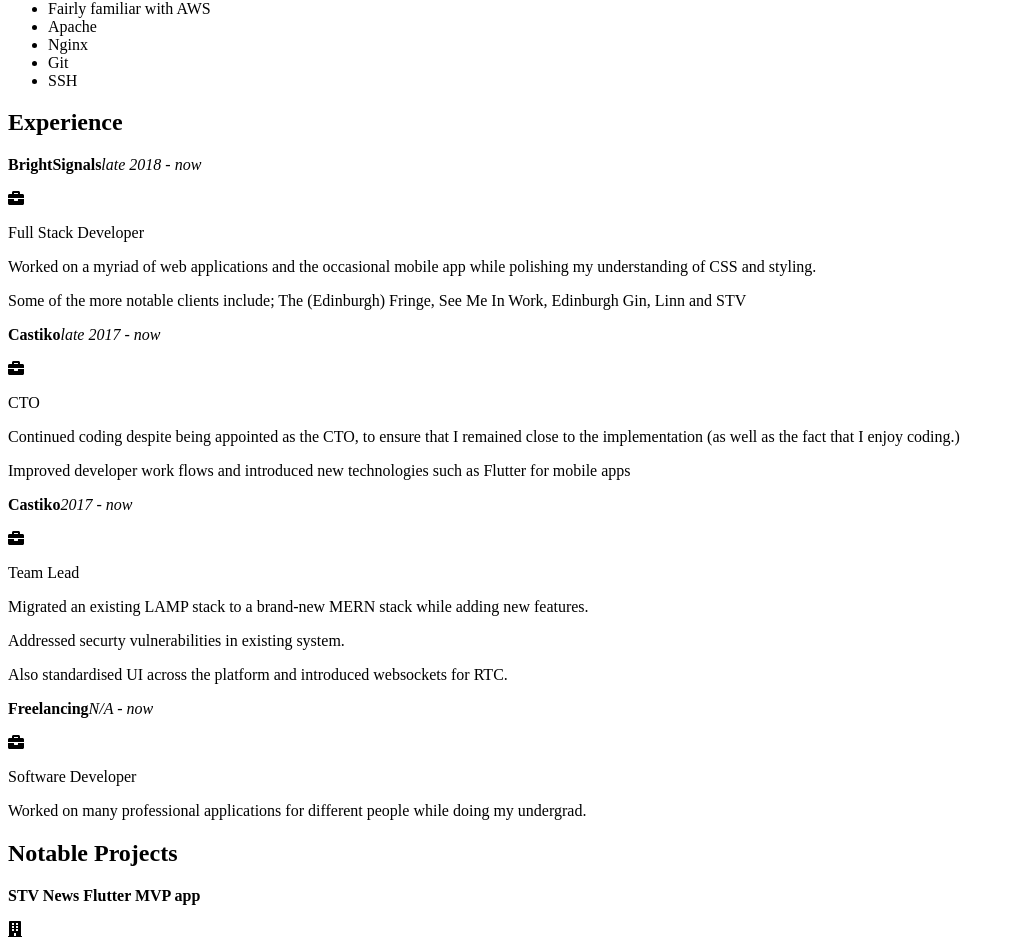
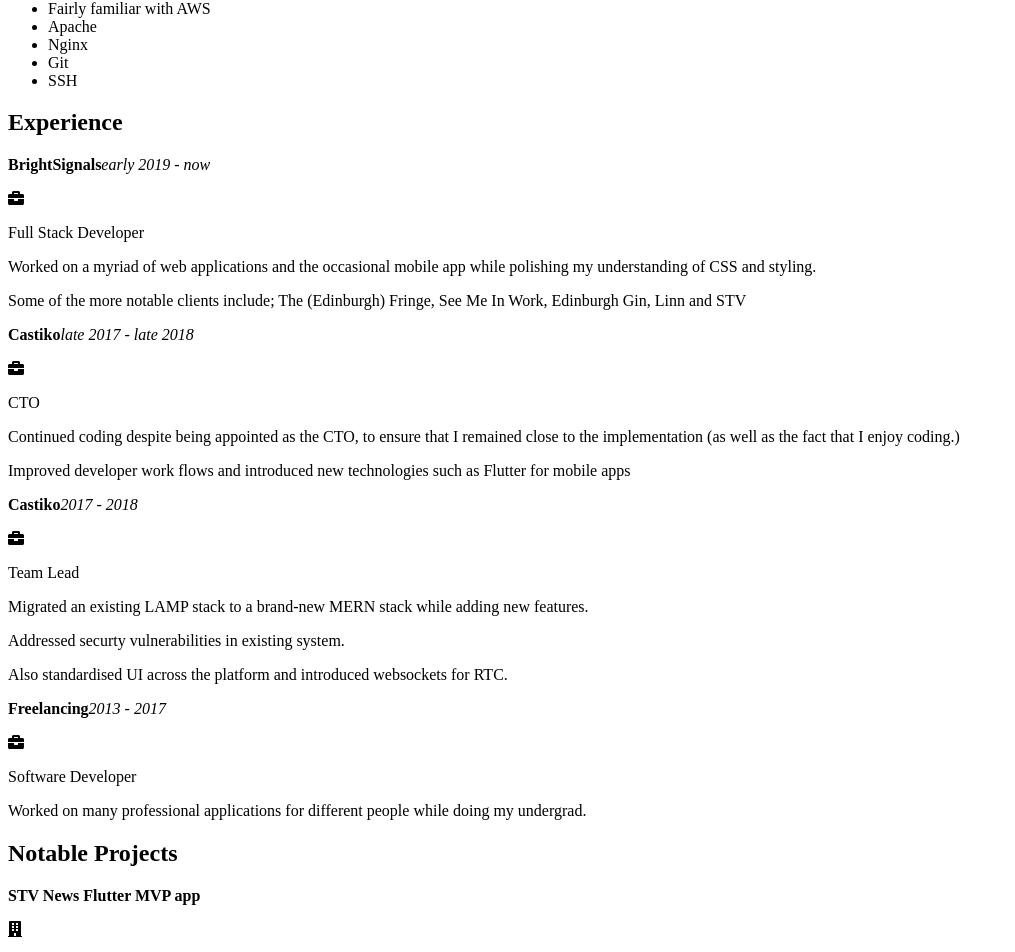
Before and after one commit to JacquesFernandes/portfolio-n10, a Next.js app: page /resume in a window 1280 px wide. Shown: the part 867-1819 px from the top of the page, without its empty margins (0-1015 px from the left). Built offline with nearby package versions, Linux system fonts and the light colour scheme.

Commit message:
Fix dates in resume copy

```diff
--- a/pages/resume/index.tsx
+++ b/pages/resume/index.tsx
@@ -89,7 +89,7 @@
               <Experience
                 company="BrightSignals"
                 position="Full Stack Developer"
-                startDate="late 2018"
+                startDate="early 2019"
               >
                 <p>Worked on a myriad of web applications and the occasional mobile app while polishing my understanding of CSS and styling.</p>
                 <p>Some of the more notable clients include; The (Edinburgh) Fringe, See Me In Work, Edinburgh Gin, Linn and STV</p>
@@ -99,6 +99,7 @@
                 company="Castiko"
                 position="CTO"
                 startDate="late 2017"
+                endDate="late 2018"
               >
                 <p>Continued coding despite being appointed as the CTO, to ensure that I remained close to the implementation (as well as the fact that I enjoy coding.)</p>
                 <p>Improved developer work flows and introduced new technologies such as Flutter for mobile apps</p>
@@ -108,6 +109,7 @@
                 company="Castiko"
                 position="Team Lead"
                 startDate="2017"
+                endDate="2018"
               >
                 <p>Migrated an existing LAMP stack to a brand-new MERN stack while adding new features.</p>
                 <p>Addressed securty vulnerabilities in existing system.</p>
@@ -117,7 +119,8 @@
               <Experience
                 company="Freelancing"
                 position="Software Developer"
-                startDate="N/A"
+                startDate="2013"
+                endDate="2017"
               >
                 <p>Worked on many professional applications for different people while doing my undergrad.</p>
               </Experience>
```
